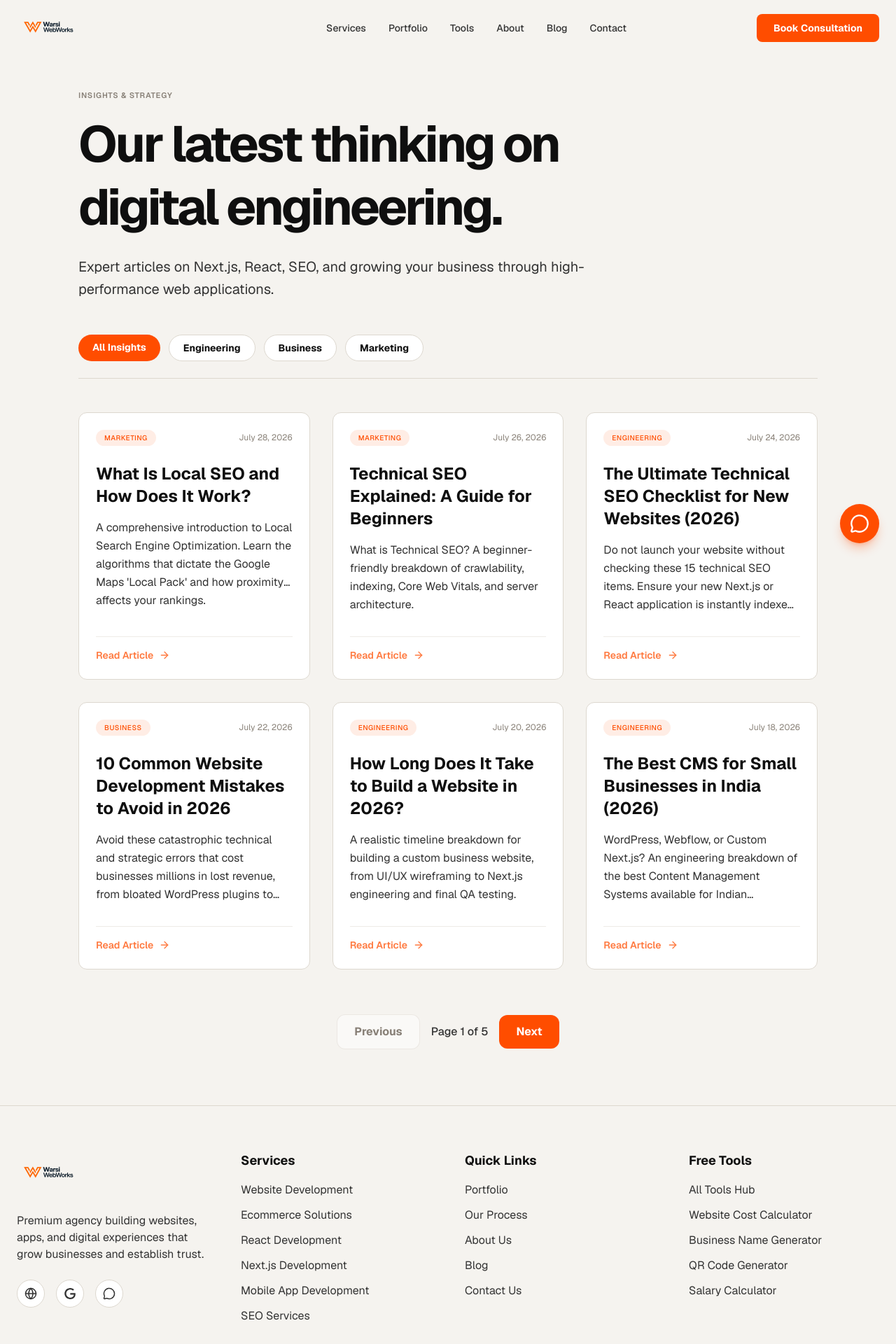
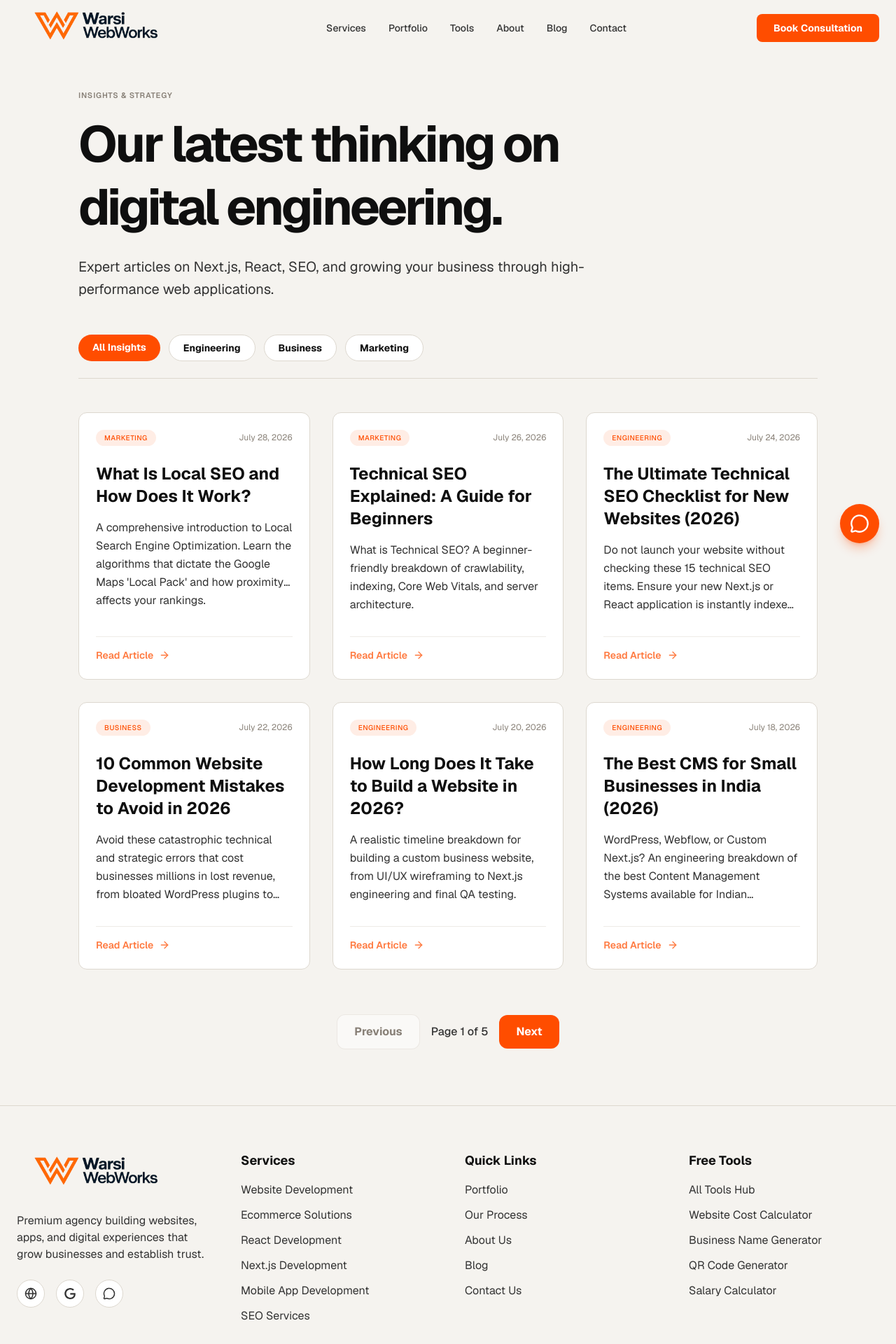
Before and after one commit to suaib92/Warsi-Webworks, a Next.js app: page /blog in a window 1280 px wide. Shown: the top 1920 px of the page at 70% size. Built offline with nearby package versions, Linux system fonts and the light colour scheme; a web font is replaced by a local one.

Commit message:
style: Scale up logo to counteract transparent image padding

```diff
--- a/src/components/layout/Footer.tsx
+++ b/src/components/layout/Footer.tsx
@@ -11,8 +11,8 @@ export default function Footer() {
           {/* Brand */}
           <div suppressHydrationWarning>
             <Link href="/" className="flex items-center mb-6 group">
-              <div className="relative w-64 h-16 overflow-hidden flex-shrink-0">
-                <Image src="/images/logo.png" alt="Warsi WebWorks Logo" fill className="object-contain object-left" />
+              <div className="relative w-64 h-16 overflow-visible flex-shrink-0">
+                <Image src="/images/logo.png" alt="Warsi WebWorks Logo" fill className="object-contain object-left scale-[2.5] origin-left" />
               </div>
             </Link>
             <p className="text-text-body mb-6">
--- a/src/components/layout/Header.tsx
+++ b/src/components/layout/Header.tsx
@@ -45,8 +45,8 @@ export default function Header() {
       <div className="container mx-auto px-4 md:px-6 h-20 flex items-center justify-between">
         {/* Logo */}
         <Link href="/" className="flex items-center z-50 group">
-          <div className="relative w-64 h-16 overflow-hidden flex-shrink-0">
-            <Image src="/images/logo.png" alt="Warsi WebWorks Logo" fill className="object-contain object-left" priority />
+          <div className="relative w-64 h-16 overflow-visible flex-shrink-0">
+            <Image src="/images/logo.png" alt="Warsi WebWorks Logo" fill className="object-contain object-left scale-[2.5] origin-left" priority />
           </div>
         </Link>
 
```
